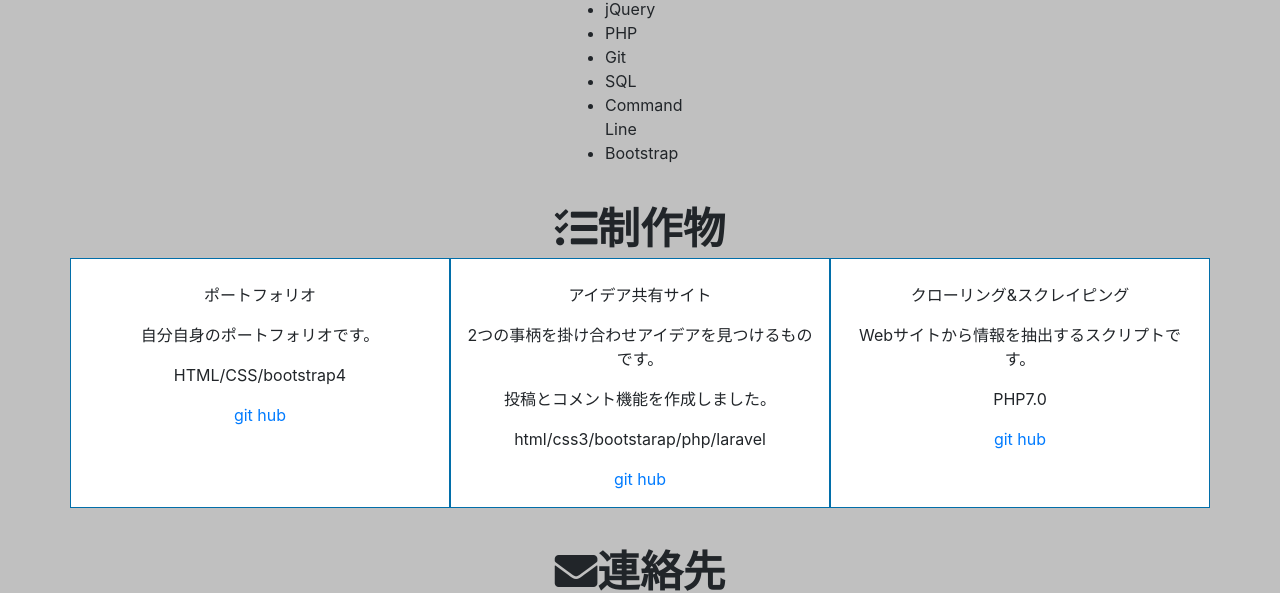
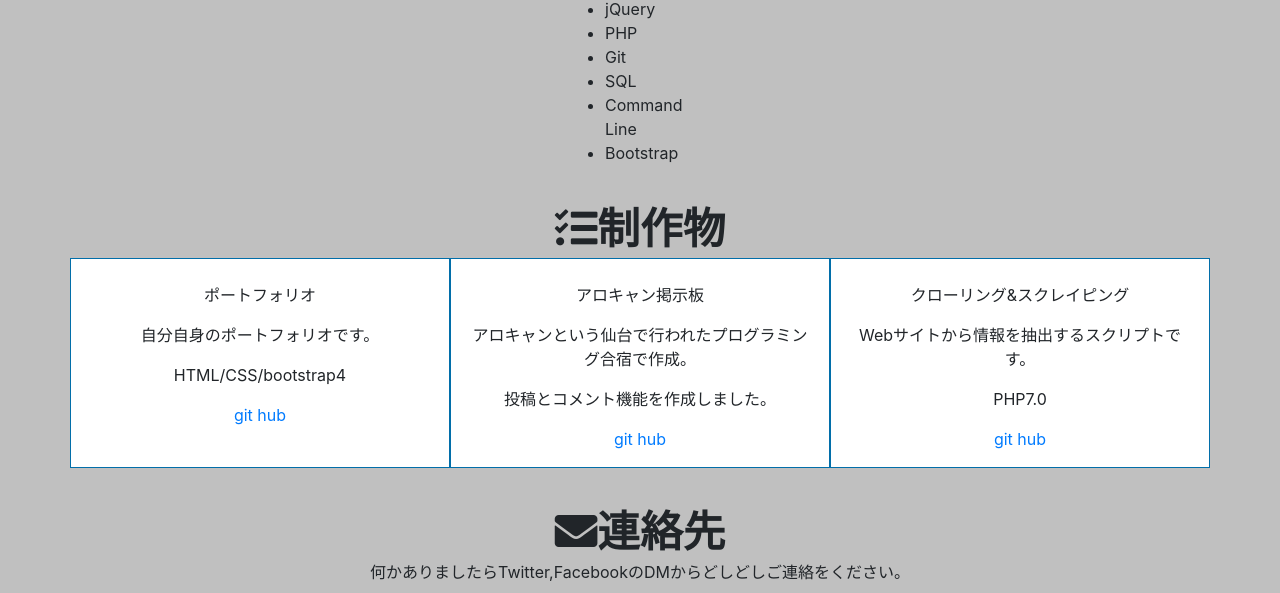
Before and after one commit to gotogo22/gotogo.github.io, a plain HTML site: page index.html in a window 1280 px wide. Shown: the part 928-1521 px from the top of the page. Drawn offline with nearby package versions, Linux system fonts and the light colour scheme; a script that the page names is missing.

Commit message:
ｋｄｓ

```diff
--- a/index.html
+++ b/index.html
@@ -120,12 +120,11 @@
                         <img class="card-image" src="img/works/thumb/idea-share.png" alt="" />
                         <!-- </a> -->
                         <figcaption class="card-caption">
-                            <p class="card-caption-title">アイデア共有サイト</p>
-                            <p class="card-caption-info">2つの事柄を掛け合わせアイデアを見つけるものです。</p>
+                            <p class="card-caption-title">アロキャン掲示板</p>
+                            <p class="card-caption-info">アロキャンという仙台で行われたプログラミング合宿で作成。</p>
                             <p class="card-caption-info">投稿とコメント機能を作成しました。</p>
-                            <p class="card-caption-info">html/css3/bootstarap/php/laravel</p>
                             <p class="card-caption-url"><a class="url-link"
-                                    href="https://github.com/spineSuzukiNaoto/laravel-sites" target="_blank">git hub</a>
+                                    href="https://gotogo22.github.io/arokyan.github.io/" target="_blank">git hub</a>
                             </p>
                         </figcaption>
                     </figure>
```
